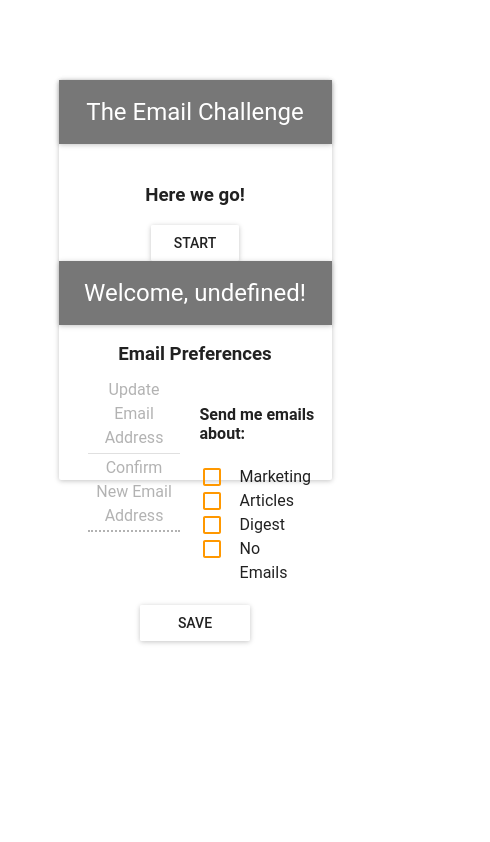
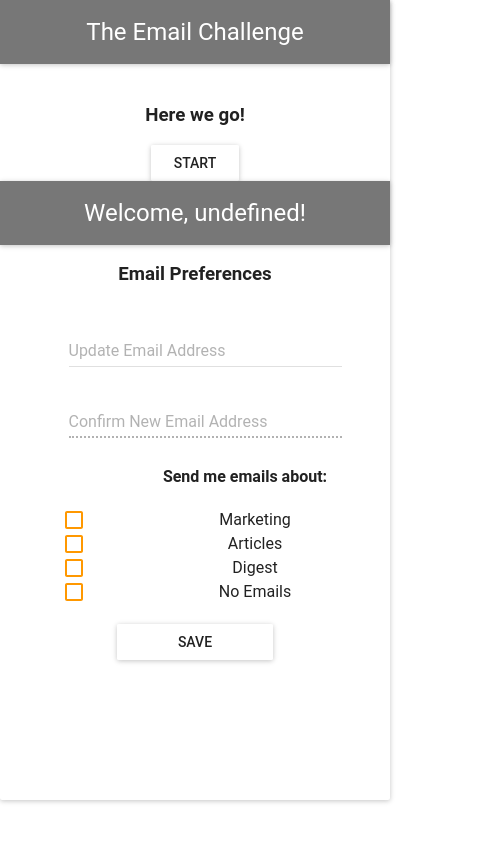
Before and after one commit to mcarter78/email-challenge-client, a React app: page /users/1/edit in a window 390 px wide. Shown: the whole page, 490 px wide, since content can reach past the window. Built offline with nearby package versions, Linux system fonts and the light colour scheme; no server answers; what react-tap-event-plugin would draw is missing.

Commit message:
adds media queries for viewing on mobile

```diff
--- a/src/App.css
+++ b/src/App.css
@@ -4,3 +4,68 @@
   height: 400px;
   margin: 0 auto;
 }
+
+.escape {
+  position: absolute;
+  top: 20px;
+  left: 20px;
+}
+
+.main-card {
+  height: inherit;
+  margin-top: 80px;
+}
+
+.dashboard-left {
+  width: 48%;
+  float: left;
+  padding-left: 10px;
+}
+
+.dashboard-right {
+  text-align: left;
+  width: 48%;
+  float: left;
+}
+
+.login-input {
+  margin-top: 40px;
+}
+
+.login-button {
+  width: 40%;
+  margin-top: 10px;
+}
+
+.email-input {
+  margin-top: -7px;
+}
+
+@media (max-width: 1024px) {
+  .login-button {
+    width: 80%;
+  }
+}
+
+@media (max-width: 768px) {
+  .App {
+    width: 100%;
+    height: 800px
+  }
+  .escape {
+    top: 492px;
+  }
+  .main-card {
+    width: 100%;
+    margin: 0;
+  }
+  .dashboard-left,
+  .dashboard-right {
+    width: 100%;
+    display: block;
+    text-align: center;
+  }
+  .dashboard-right {
+    padding: 0 50px;
+  }
+}
--- a/src/App.js
+++ b/src/App.js
@@ -9,18 +9,9 @@ import StartButton from './components/StartButton';
 import './App.css';
 
 const styles = {
-  card: {
-    height: 'inherit',
-    marginTop: '80px'
-  },
   appbar: {
     backgroundColor: '#777',
     marginBottom: '40px'
-  },
-  escape: {
-    position: 'absolute',
-    top: '20px',
-    left: '20px'
   }
 };
 
@@ -49,10 +40,10 @@ class App extends Component {
       <MuiThemeProvider>
         <div className="App">
           <Card
-            style={styles.card} >
+            className="main-card">
             {this.state.loggedIn ? (
              <FloatingActionButton
-               style={styles.escape}
+               className="escape"
                backgroundColor={'#777'}
                onTouchTap={() => this.escape()}>
                  <ArrowBack />
--- a/src/components/Dashboard.js
+++ b/src/components/Dashboard.js
@@ -1,6 +1,7 @@
 import React, { Component } from 'react';
 import { browserHistory } from 'react-router';
 import AppBar from 'material-ui/AppBar';
+import SnackBar from 'material-ui/Snackbar';
 import Checkbox from 'material-ui/Checkbox';
 import { orange500 } from 'material-ui/styles/colors';
 import EmailInput from './EmailInput';
@@ -19,16 +20,6 @@ const styles = {
     width: '40%',
     marginTop: '20px'
   },
-  left: {
-    width: '48%',
-    float: 'left',
-    paddingLeft: '10px'
-  },
-  right: {
-    textAlign: 'left',
-    width: '48%',
-    float: 'left'
-  },
   box: {
     fill: orange500
   }
@@ -42,6 +33,7 @@ class Dashboard extends Component {
       token: {},
       message: '',
       errorMessage: '',
+      open: false,
       confirmDisabled: true,
       marketingDisabled: false,
       articlesDisabled: false,
@@ -76,6 +68,14 @@ class Dashboard extends Component {
   }
   handleNewEmailConfirmChange(e, newString) {
     this.setState({ newEmailConfirm: newString });
+    const newEmail = this.state.newEmail;
+    // If new email and confirm match
+    if (newEmail === newString) {
+      this.setState({ message: '' });
+    } else {
+      // If not, throw error
+      this.setState({ message: 'Emails do not match!' });
+    }
   }
   handleMarketingCheck(e, checked) {
     if (checked) {
@@ -122,6 +122,7 @@ class Dashboard extends Component {
     // If new email and confirm do not match
     if (newEmail !== confirm) {
       // Throw error
+      this.setState({ errorMessage: 'Error! Emails do not match!', open: true });
     } else {
       // Build a user object to send
       const user = {
@@ -138,7 +139,7 @@ class Dashboard extends Component {
         console.log(data);
         if (!data.id) {
           // Display error message
-          this.setState({ errorMessage: data[0] });
+          this.setState({ errorMessage: data[0], open: true });
         } else {
           browserHistory.push('/users/' + user.id);
         }
@@ -165,9 +166,11 @@ class Dashboard extends Component {
             change={(event, newString) => this.handleNewEmailChange(event, newString)}
             keyPress={(event) => this.handleEnter(event)} />
           <EmailInput
+            class='confirmInput'
             styles={styles.input}
             current={this.state.newEmailConfirm}
             text="Confirm New Email Address"
+            error={this.state.message}
             change={(event, newString) => this.handleNewEmailConfirmChange(event, newString)}
             keyPress={(event) => this.handleEnter(event)}
             disable={this.state.confirmDisabled} />
@@ -199,6 +202,10 @@ class Dashboard extends Component {
         <SaveButton
           styles={styles.button}
           click={(event) => this.handleSubmit(event)}/>
+        <SnackBar
+          open={this.state.open}
+          autoHideDuration={3000}
+          message={this.state.errorMessage} />
       </div>
     )
   }
--- a/src/components/Done.js
+++ b/src/components/Done.js
@@ -1,43 +1,63 @@
 import React, { Component } from 'react';
-import { browserHistory } from 'react-router';
 import AppBar from 'material-ui/AppBar';
 import { getUserNoToken } from '../utils/utils';
 
 const styles = {
   appbar: {
     backgroundColor: '#777'
+  },
+  list: {
+    listStyle: 'none',
+    padding: '0'
+  },
+  heading: {
+    padding: '0 10px'
   }
-}
+};
 
 class Done extends Component {
   constructor(props) {
     super(props);
+    // Initialize state tree with an empty user placeholder
     this.state = {
       user: {}
     };
   }
   componentWillMount() {
+    // Get the user id from url params
     const id = this.props.params.id;
+    // Call the utility function to get user
     getUserNoToken(id, (user) => {
+      // Set the user in state
       this.setState({ user: user });
     })
   }
   emails() {
+    // Declare an array to populate with email types chosen
     let emailsArr = [];
+    // If the user chose Marketing
     if (this.state.user.marketing) {
+      // Add it to the array
       emailsArr.push('Marketing');
     }
+    // If the user chose Articles
     if (this.state.user.articles) {
+      // Add it to the array
       emailsArr.push('Articles');
     }
+    // If the user chose Digest
     if (this.state.user.digest) {
+      // Add it to the array
       emailsArr.push('Digest');
     }
+    // If the array is still empty
     if (emailsArr.length < 1) {
+      // Add 'Nothing' to the array
       emailsArr.push('Nothing');
     }
+    // use Array.map to build a list of email types chosen
     return emailsArr.map((item) =>
-      <span>{item} </span>
+      <li>{item}</li>
     );
   }
   render() {
@@ -47,11 +67,23 @@ class Done extends Component {
           style={styles.appbar}
           title="Success!"
           showMenuIconButton={false} />
-        <h3>Your changes have been saved:</h3>
+        <h3
+          style={styles.heading}>
+          Your changes have been saved:
+        </h3>
         Email: {this.state.user.email}
-        <h3>You will receive emails about:</h3>
-        {this.emails()}
-        Click on the back arrow to start again!
+        <h3
+          style={styles.heading}>
+          You will receive emails about:
+        </h3>
+        <ul
+          style={styles.list}>
+          {this.emails()}
+        </ul>
+        <h3
+          style={styles.heading}>
+          Click on the back arrow to start again!
+        </h3>
       </div>
     )
   }
--- a/src/components/EmailInput.js
+++ b/src/components/EmailInput.js
@@ -13,6 +13,7 @@ class EmailInput extends Component {
     return (
       <div className="email-input">
         <TextField
+          className={this.props.classy}
           style={this.props.styles}
           onChange={this.props.change}
           onKeyPress={this.props.keyPress}
--- a/src/components/Login.js
+++ b/src/components/Login.js
@@ -8,14 +8,6 @@ import { login } from '../utils/utils';
 const styles = {
   appbar: {
     backgroundColor: '#777'
-  },
-  input: {
-    width: '40%',
-    marginTop: '40px'
-  },
-  button: {
-    width: '40%',
-    marginTop: '10px'
   }
 };
 
@@ -63,14 +55,13 @@ class Login extends Component {
           title="Welcome Back!"
           showMenuIconButton={false} />
         <EmailInput
-          styles={styles.input}
+          classy="login-input"
           current={this.state.email}
           text="Enter Email Address"
           error={this.state.message}
           change={(event, newString) => this.handleEmailChange(event, newString)}
           keyPress={(event) => this.handleEnter(event)} />
         <LoginButton
-          styles={styles.button}
           click={() => this.handleSubmit()} />
       </div>
     )
--- a/src/components/LoginButton.js
+++ b/src/components/LoginButton.js
@@ -4,8 +4,9 @@ import RaisedButton from 'material-ui/RaisedButton';
 class LoginButton extends Component {
   render() {
     return (
-      <div className="login-button">
+      <div>
         <RaisedButton
+          className="login-button"
           style={this.props.styles}
           onTouchTap={this.props.click}
           label="Login"
```
